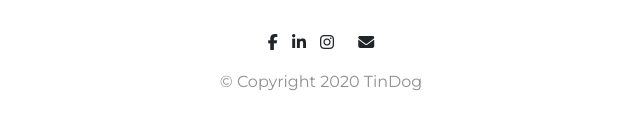
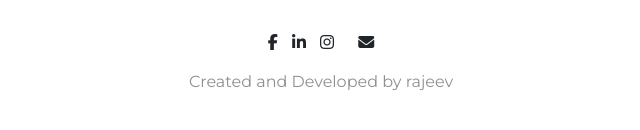
Before and after one commit to Rajeev606424/TinDog, a plain HTML site: page index.html in a window 1280 px wide. Shown: the part 3063-3193 px from the top of the page, 319-959 px from the left. Drawn offline with nearby package versions, Linux system fonts and the light colour scheme.

Commit message:
Update index.html

```diff
--- a/index.html
+++ b/index.html
@@ -261,7 +261,7 @@
             <i class="fab fa-linkedin-in"></i>
             <i class="social-icon fab fa-instagram"></i>
             <i class="social-icon fas fa-envelope"></i>
-            <p>© Copyright 2020 TinDog</p>
+            <p>Created and Developed by rajeev</p>
         </div>
     </footer>
 
```
